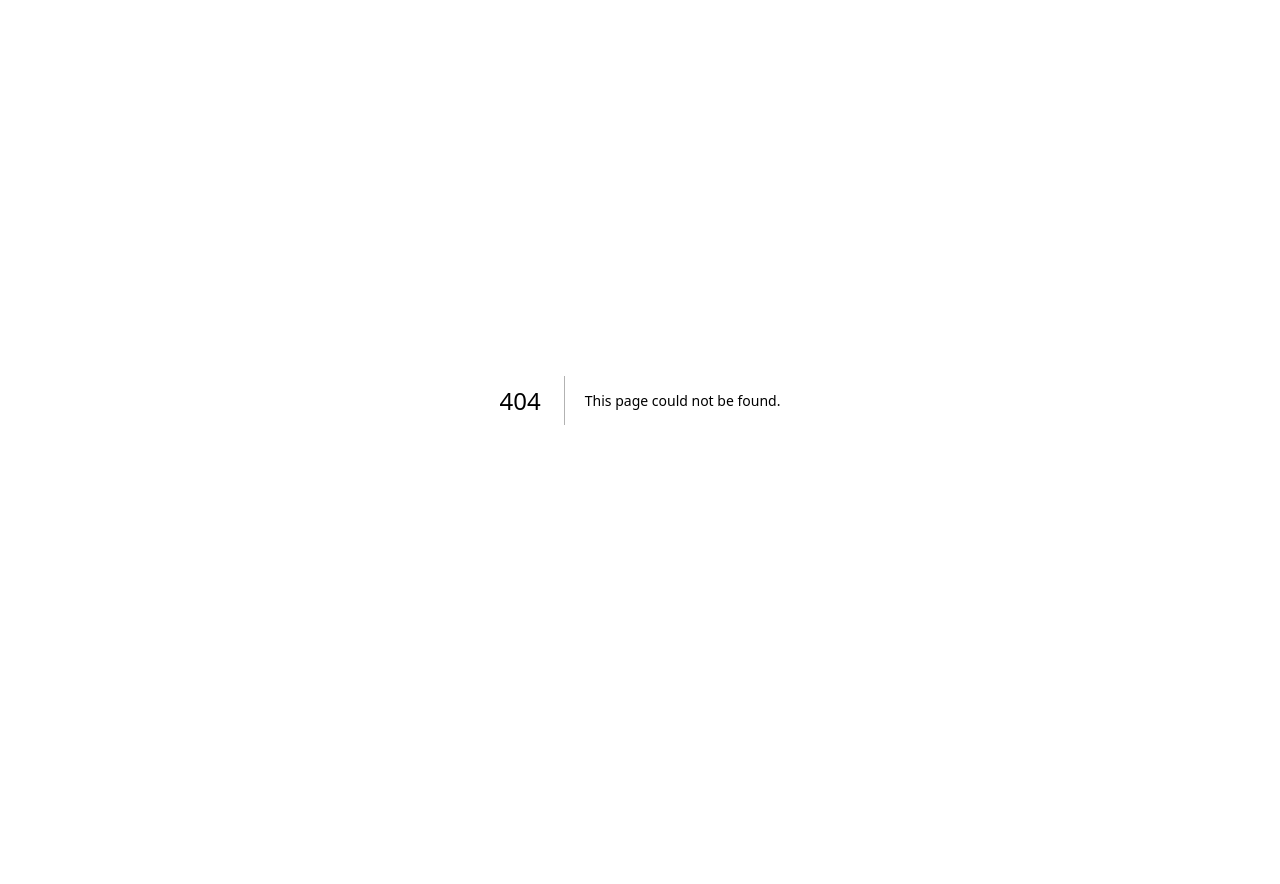
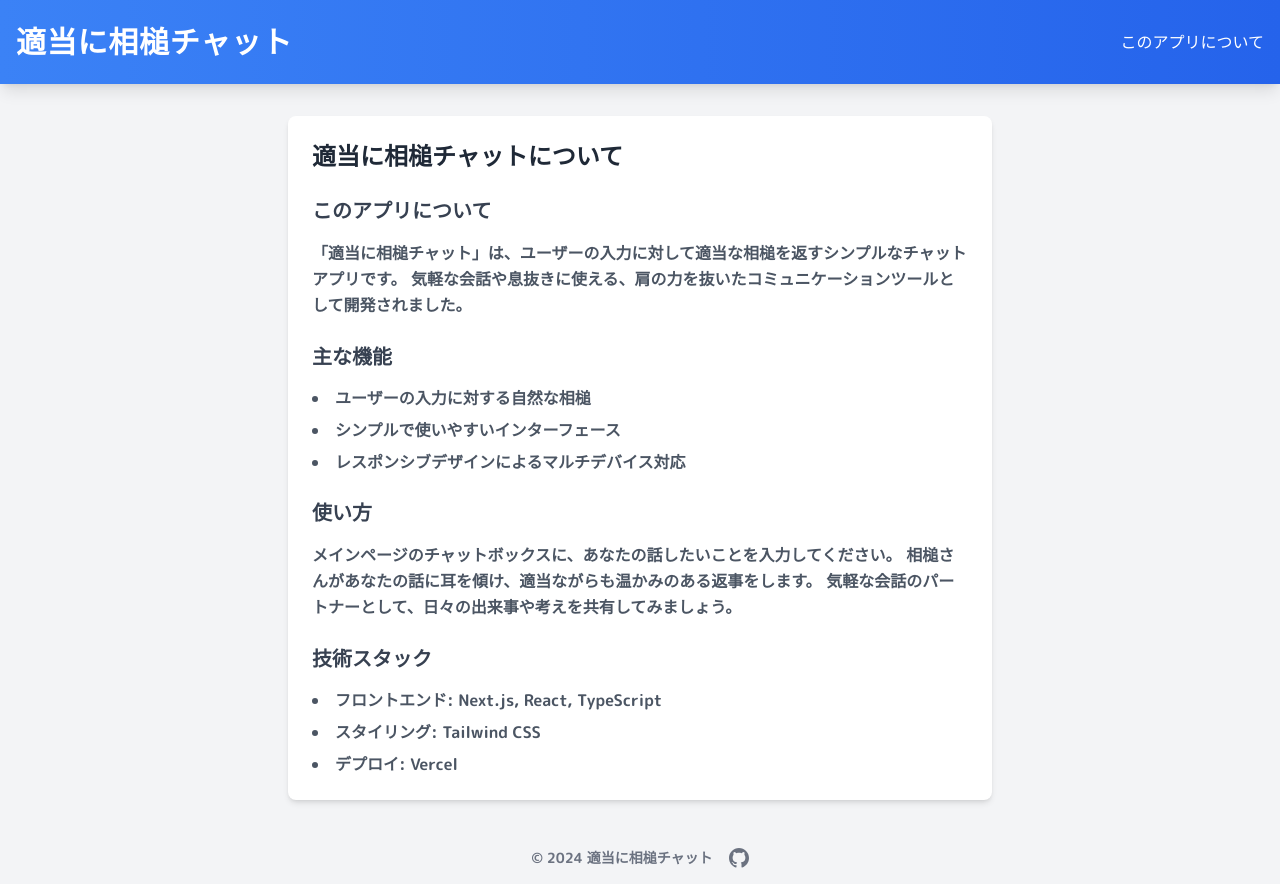
Before and after one commit to futa4095/aizuchichat, a Next.js app: page /about in a window 1280 px wide. Before the commit this address had no page. Before the commit the page ends 800 px from the top, so only its background shows below. Built offline with nearby package versions, Linux system fonts and the light colour scheme.

Commit message:
feat: Aboutページの追加とヘッダーナビゲーションの実装

```diff
--- /dev/null
+++ b/src/app/about/page.tsx
@@ -0,0 +1,51 @@
+import Header from '@/components/Header';
+import Footer from '@/components/Footer';
+
+export default function About() {
+  return (
+    <div className="min-h-screen bg-gray-100 flex flex-col">
+      <Header />
+      <main className="flex-1 p-8 max-w-3xl mx-auto">
+        <div className="bg-white rounded-lg shadow-md p-6 space-y-6">
+          <h2 className="text-2xl font-bold text-gray-800 mb-4">適当に相槌チャットについて</h2>
+
+          <section className="space-y-4">
+            <h3 className="text-xl font-semibold text-gray-700">このアプリについて</h3>
+            <p className="text-gray-600 leading-relaxed">
+              「適当に相槌チャット」は、ユーザーの入力に対して適当な相槌を返すシンプルなチャットアプリです。
+              気軽な会話や息抜きに使える、肩の力を抜いたコミュニケーションツールとして開発されました。
+            </p>
+          </section>
+
+          <section className="space-y-4">
+            <h3 className="text-xl font-semibold text-gray-700">主な機能</h3>
+            <ul className="list-disc list-inside text-gray-600 space-y-2">
+              <li>ユーザーの入力に対する自然な相槌</li>
+              <li>シンプルで使いやすいインターフェース</li>
+              <li>レスポンシブデザインによるマルチデバイス対応</li>
+            </ul>
+          </section>
+
+          <section className="space-y-4">
+            <h3 className="text-xl font-semibold text-gray-700">使い方</h3>
+            <p className="text-gray-600 leading-relaxed">
+              メインページのチャットボックスに、あなたの話したいことを入力してください。
+              相槌さんがあなたの話に耳を傾け、適当ながらも温かみのある返事をします。
+              気軽な会話のパートナーとして、日々の出来事や考えを共有してみましょう。
+            </p>
+          </section>
+
+          <section className="space-y-4">
+            <h3 className="text-xl font-semibold text-gray-700">技術スタック</h3>
+            <ul className="list-disc list-inside text-gray-600 space-y-2">
+              <li>フロントエンド: Next.js, React, TypeScript</li>
+              <li>スタイリング: Tailwind CSS</li>
+              <li>デプロイ: Vercel</li>
+            </ul>
+          </section>
+        </div>
+      </main>
+      <Footer />
+    </div>
+  );
+}
--- a/src/components/Header.tsx
+++ b/src/components/Header.tsx
@@ -1,9 +1,23 @@
+import Link from 'next/link';
+
 export default function Header() {
   return (
     <header className="bg-gradient-to-r from-blue-500 to-blue-600 shadow-lg py-6">
-      <h1 className="text-3xl font-bold text-center text-white tracking-wide font-mplus">
-        適当に相槌チャット
-      </h1>
+      <div className="container mx-auto px-4">
+        <div className="flex items-center justify-between">
+          <Link href="/" className="text-3xl font-bold text-white tracking-wide font-mplus hover:text-blue-100 transition-colors">
+            適当に相槌チャット
+          </Link>
+          <nav>
+            <Link
+              href="/about"
+              className="text-white hover:text-blue-100 transition-colors font-medium"
+            >
+              このアプリについて
+            </Link>
+          </nav>
+        </div>
+      </div>
     </header>
   );
 }
```
